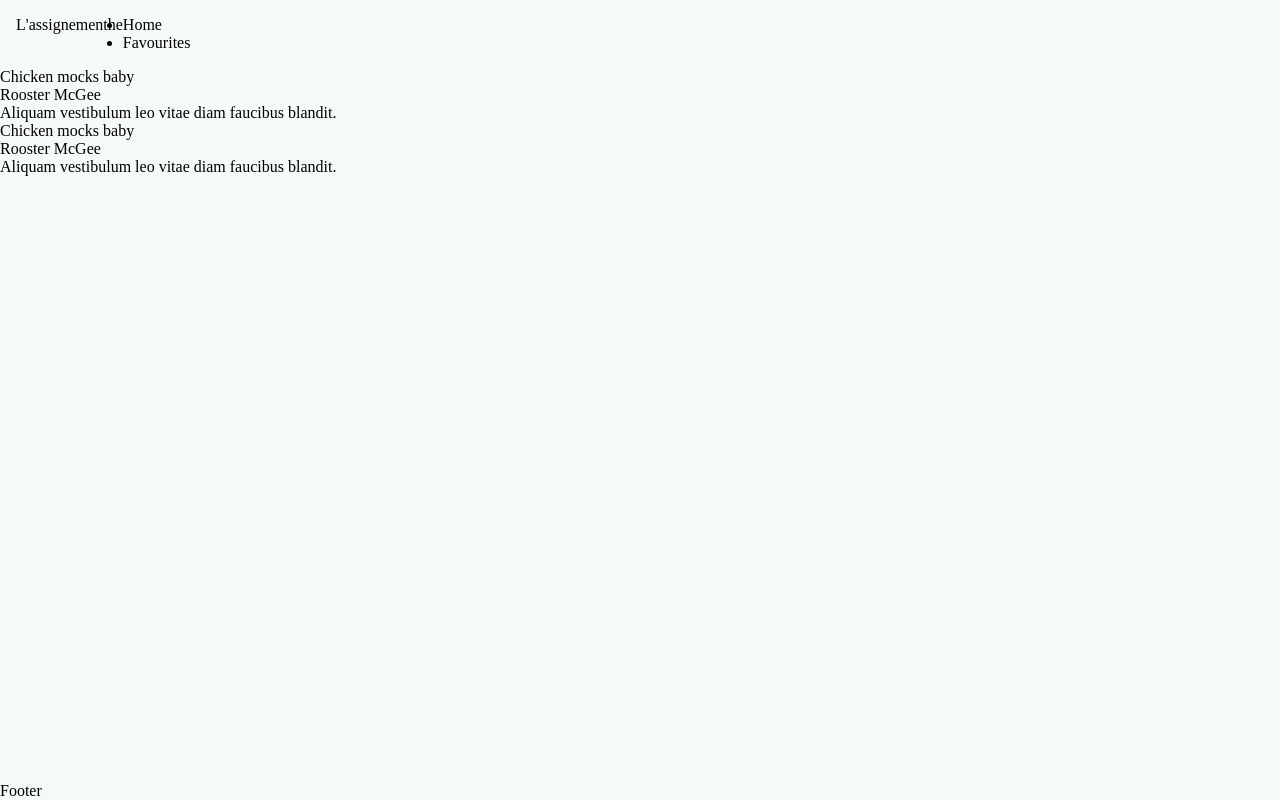
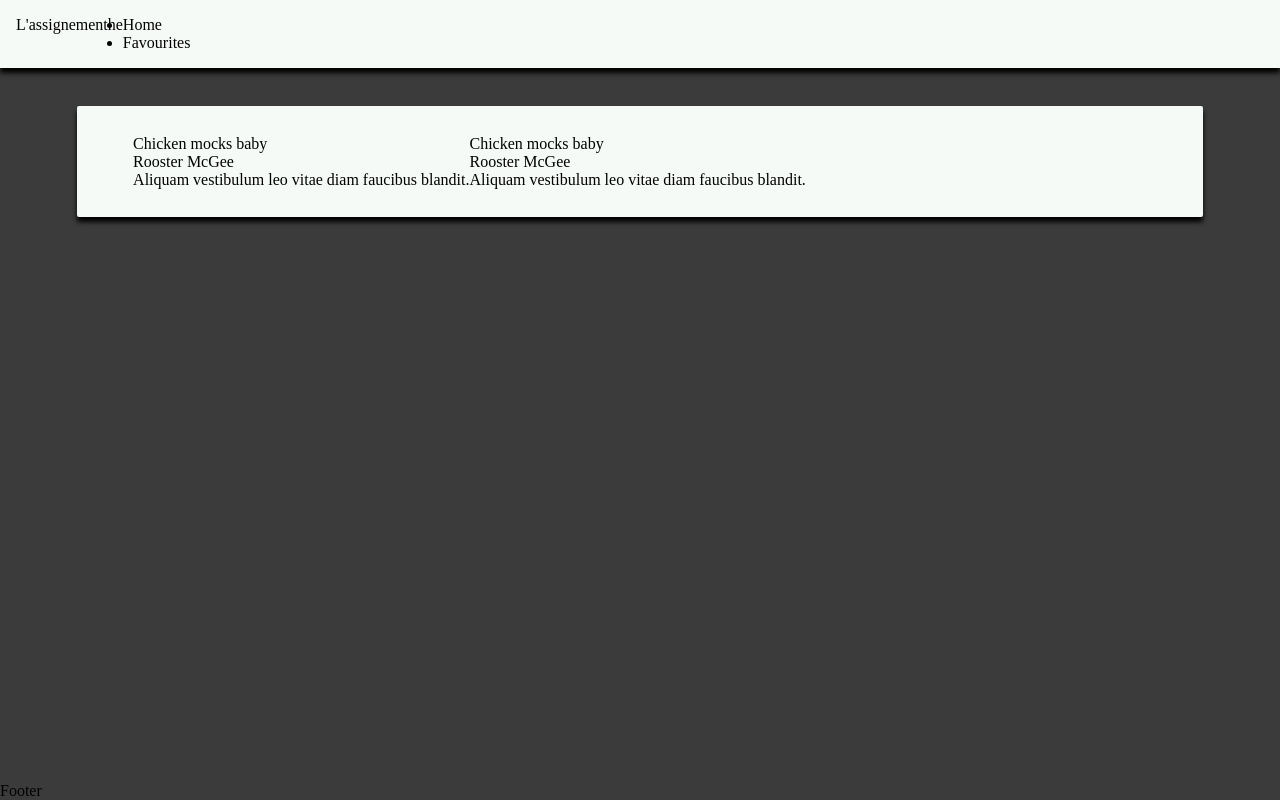
Before and after one commit to pnbakken/javascript2-CA, a plain HTML site: page index.html in a window 1280 px wide. Drawn offline with Linux system fonts and the light colour scheme.

Commit message:
committing local changes

```diff
--- a/css/sass/partials/base/_base.scss
+++ b/css/sass/partials/base/_base.scss
@@ -11,7 +11,7 @@
 }
 
 body {
-    background: $color-light-grey;
+    background: $color-dark-grey;
     display: grid;
     grid-template-rows: auto 1fr auto;
     min-height: 100vh;
--- a/css/sass/partials/base/_variables.scss
+++ b/css/sass/partials/base/_variables.scss
@@ -1 +1,7 @@
 $color-light-grey: #f6faf7;
+$color-dark-grey: #3b3b3b;
+
+
+//Other
+
+$large-shadow: 0 5px 5px black;
--- a/css/sass/partials/base/common/_common.scss
+++ b/css/sass/partials/base/common/_common.scss
@@ -1 +1,3 @@
 @import "./navbar";
+@import "./main-display";
+@import "./data-display/data-display";
--- /dev/null
+++ b/css/sass/partials/base/common/_main-display.scss
@@ -0,0 +1,10 @@
+main {
+    padding: 3% 6%;
+}
+
+.main-data-container {
+    background: $color-light-grey;
+    border-radius: 0.12rem;
+    padding: 2.5% 5%;
+    box-shadow: $large-shadow;
+}
--- a/css/sass/partials/base/common/_navbar.scss
+++ b/css/sass/partials/base/common/_navbar.scss
@@ -1,4 +1,6 @@
 nav {
     display: flex;
     padding: 1rem;
+    background: $color-light-grey;
+    box-shadow: $large-shadow;
 }
--- /dev/null
+++ b/css/sass/partials/base/common/data-display/_data-display.scss
@@ -0,0 +1 @@
+@import "./data-list"
--- /dev/null
+++ b/css/sass/partials/base/common/data-display/_data-list.scss
@@ -0,0 +1,5 @@
+.data-list {
+    display: flex;
+    flex: row wrap;
+    max-width: 100%;
+}
```
Also changed, not shown: css/sass/style.css, 1 other file.
